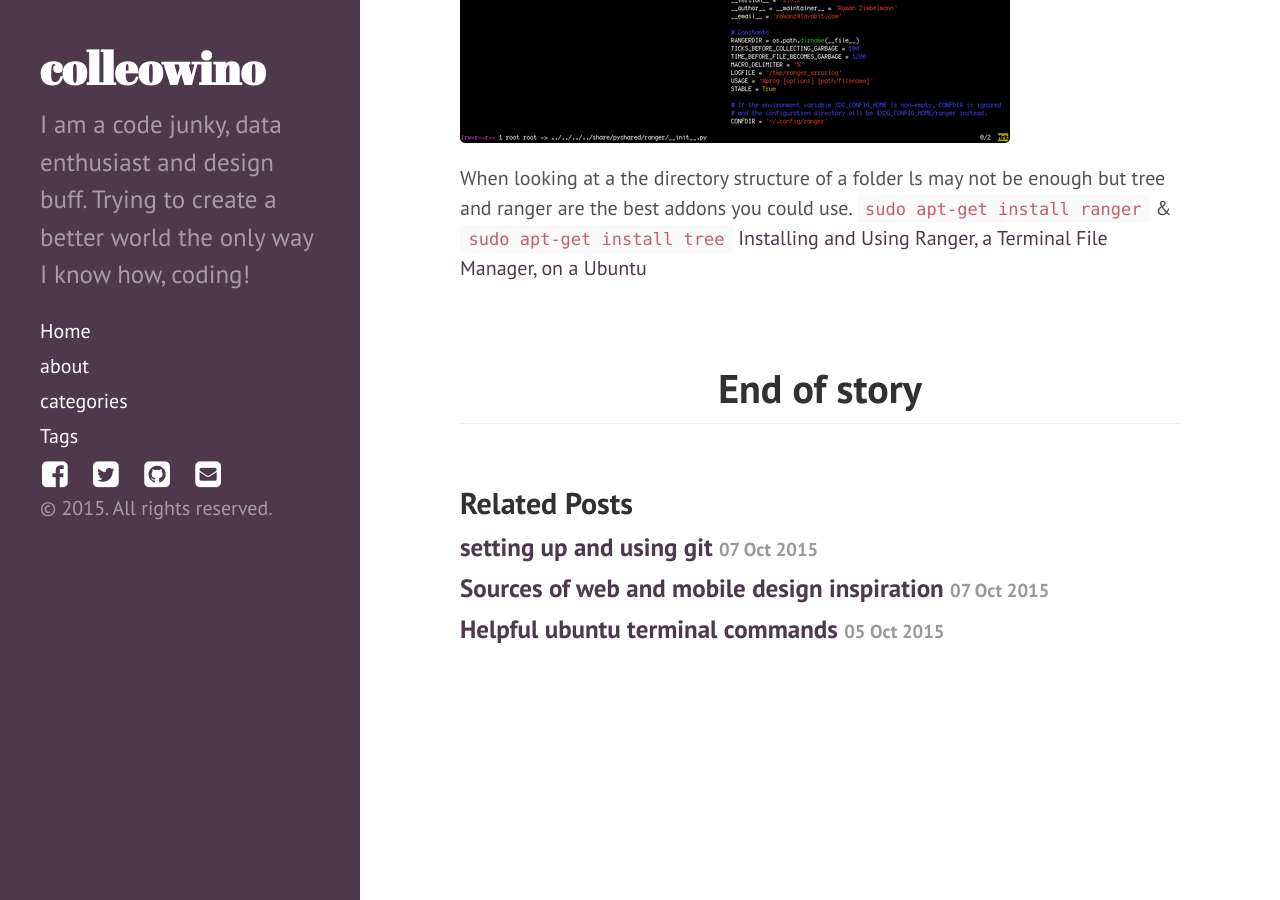
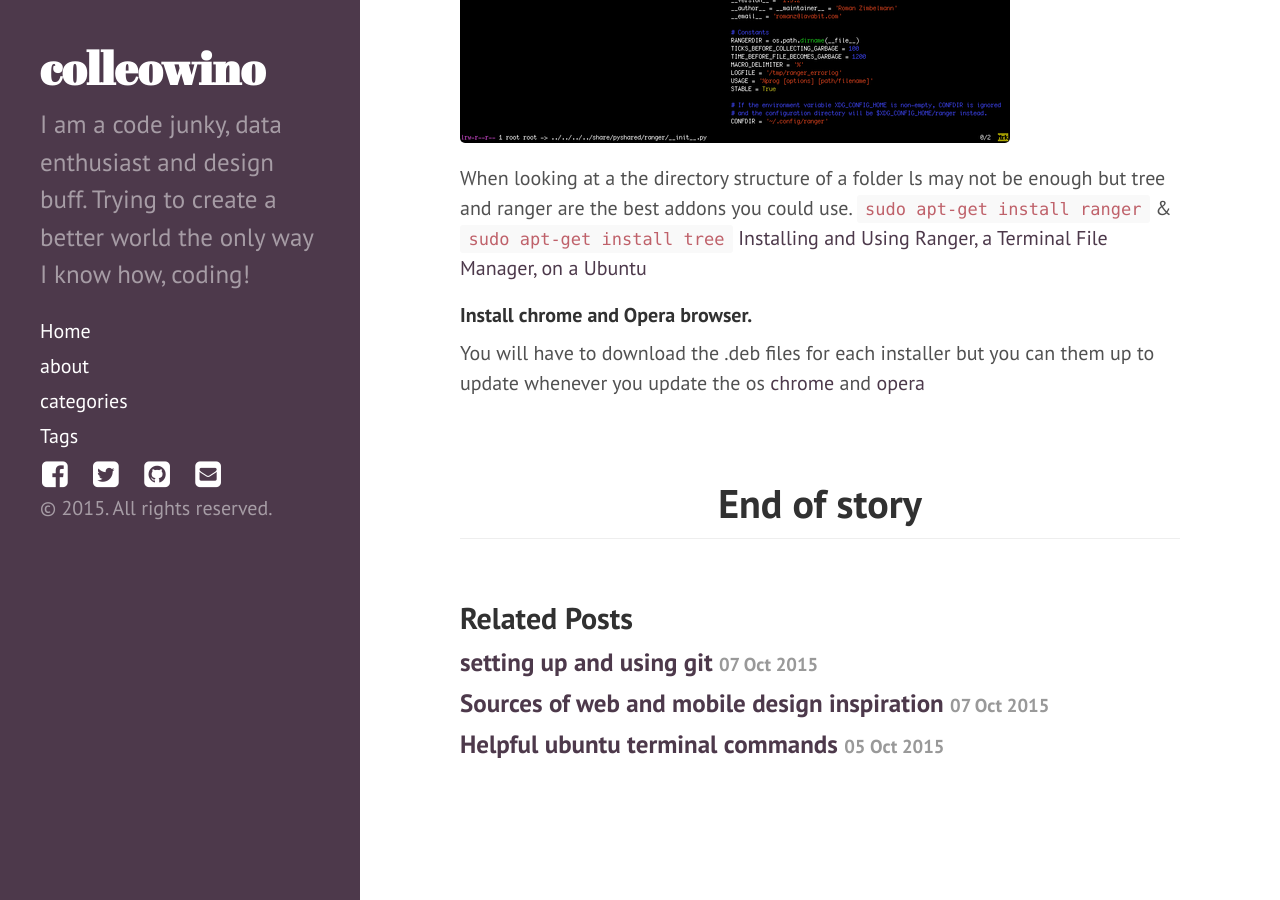
Before and after one commit to colleowino/colleowino.github.io, a Jekyll site: the page built from _posts/2015-10-06-favorite-ubuntu-apps.md, in a window 1280 px wide and 900 px high, scrolled down 1531 px. Built offline with Jekyll 4.4.1, drawn with Linux system fonts in a browser that asks for light colours; nearby versions of some CDN libraries; comment, search, counter and statistics services are not loaded.

Commit message:
chrome/opera ubuntu apps

```diff
--- a/_posts/2015-10-06-favorite-ubuntu-apps.md
+++ b/_posts/2015-10-06-favorite-ubuntu-apps.md
@@ -38,3 +38,7 @@
 When looking at a the directory structure of a folder ls may not be enough but tree and ranger are the best addons you could use.
 <code>sudo apt-get install ranger</code> & <code>sudo apt-get install tree</code>
 [Installing and Using Ranger, a Terminal File Manager, on a Ubuntu](https://www.digitalocean.com/community/tutorials/installing-and-using-ranger-a-terminal-file-manager-on-a-ubuntu-vps)
+
+#### Install chrome and Opera browser.
+You will have to download the .deb files for each installer but you can them up to update whenever you update the os [chrome](https://www.google.com/chrome/browser/desktop/) and
+[opera](http://www.opera.com/computer)
```
